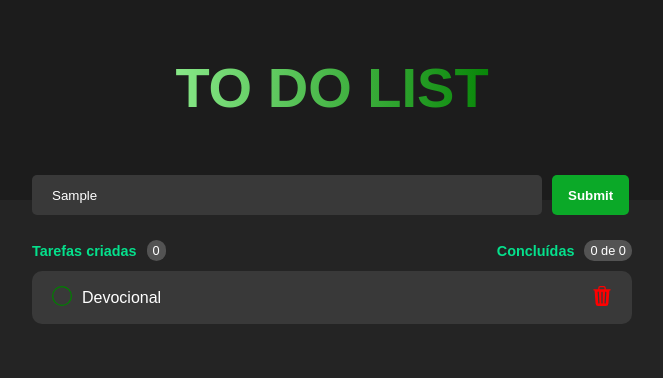
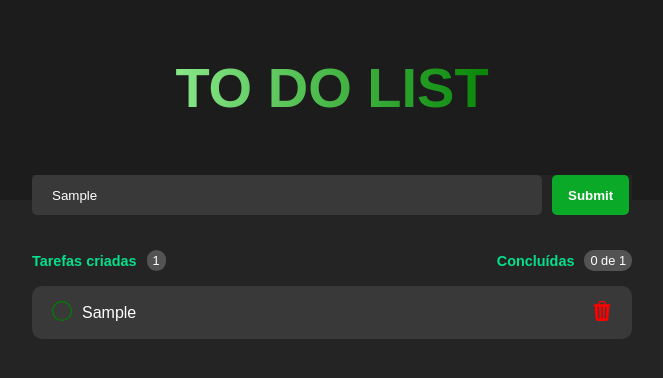
Before and after one commit to PedroHenriqueBS/ToDoList, a React app: page / in a window 1280 px wide. Both pictures are taken after typing "Sample" into the empty fields and a click on the button "Submit". Shown: the top 378 px of the page, without its empty margins (308-971 px from the left). Built offline with nearby package versions, Linux system fonts and the light colour scheme.

Commit message:
feat: task functionality

```diff
--- a/src/App.js
+++ b/src/App.js
@@ -3,6 +3,7 @@ import GlobalStyle from "./styles/global";
 import Layout from './components/Layout'
 
 export default function App(){
+
   return (
     <>
       <GlobalStyle />
--- a/src/components/Header/index.js
+++ b/src/components/Header/index.js
@@ -1,12 +1,10 @@
 import React from "react";
 import { Container } from "./styles";
-import Search from '../Search/index';
 
 export default function Header() {
   return (
     <Container>
       <h1>TO DO LIST</h1>
-      <Search />
     </Container>
   );
 }
--- a/src/components/Layout/index.js
+++ b/src/components/Layout/index.js
@@ -5,6 +5,7 @@ import Header from "../Header";
 import Tasks from "../Tasks";
 
 export default function Layout() {
+
   return (
     <Container>
       <Header />
--- a/src/components/Search/index.js
+++ /dev/null
@@ -1,11 +0,0 @@
-import React from "react";
-import { Container } from "./styles";
-
-export default function Search(){
-  return(
-    <Container>
-      <input type="text" placeholder="Adicionar uma nova tarefa"/>
-      <button>Submit</button>
-    </Container>
-  );
-}
--- a/src/components/Search/styles.js
+++ /dev/null
@@ -1,32 +0,0 @@
-import styled from "styled-components"
-
-export const Container = styled.div`
-  max-width: 600px;
-  width: 100%;
-  display: flex;
-  gap: 10px;
-
-  input {
-    width: calc(100% - 90px);
-    height: 2.5rem;
-    border-radius: 5px;
-    border: none;
-    background-color: #393939;
-    padding-left: 20px;
-
-  }
-
-  button {
-    padding: 0 1rem;
-    border-radius: 5px;
-    border: none;
-    background-color: #0BA928;
-    font-weight: bold;
-    cursor: pointer;
-    transition: .1s;
-
-    &:active {
-      box-shadow: 1px 1px 5px green;
-    }
-  }
-`;
--- a/src/components/Tasks/index.js
+++ b/src/components/Tasks/index.js
@@ -1,14 +1,91 @@
-import React from "react";
+import React, { useState } from "react";
 import { Container } from "./styles";
 
-import TasksBox from "../Tasks/tasksBox/index";
 import TasksCounter from "./tasksCounter";
+import TasksBox from "./tasksBox";
 
-export default function Tasks(){
-  return(
+export default function Tasks() {
+  const [tasks, setTasks] = useState([]);
+  const [total, setTotal] = useState(0);
+  const [variavel, setVariavel] = useState(""); // Armazena o valor do input
+
+  const handleChange = (event) => {
+    setVariavel(event.target.value); // Atualiza o valor com o input
+  };
+
+  function handleCreated() {
+    setTasks((prevState) => [
+      ...prevState,
+      {
+        id: Math.random(),
+        complete: 0,
+        check: false,
+        text: variavel,
+        deleted: false,
+      }
+    ],
+    setTotal((prevState) => prevState + 1));
+  }
+
+  function handleCheck(taskId) {
+    setTasks((prevState) =>
+      prevState.map((task) =>
+        task.id === taskId
+          ? { ...task, check: !task.check }
+          : task
+      )
+    );
+  }
+
+  function handleRemove(taskId) {
+    setTasks((prevState) => {
+      const newTasks = prevState.filter((task) => task.id !== taskId); // Remove a tarefa
+      setTotal((prevState) => prevState - 1); // Atualiza o contador baseado no novo tamanho do array
+      return newTasks;
+    });
+  }
+
+
+  function handleComplete(id) {
+    setTasks((prevState) => (
+      prevState.map((task) => (
+        task.id === id)
+        ? {...task, complete: task.check ? task.complete + 1 : task.complete- 1}
+        : task
+        )
+      )
+    )
+  }
+
+  return (
     <Container>
-      <TasksCounter />
-      <TasksBox />
+      <div className="search">
+        <input
+          type="text"
+          placeholder="Adicionar uma nova tarefa"
+          onChange={handleChange}
+          value={variavel}
+        />
+        <button onClick={handleCreated}>Submit</button>
+      </div>
+
+      <TasksCounter tipo={tasks} taskTotal={total} />
+
+      {tasks.map((item) => (
+        <TasksBox
+          key={item.id}
+          onCheck={handleCheck}
+          onRemove={handleRemove}
+          onComplete={handleComplete}
+          tasks={{
+            id: item.id,
+            complete: item.complete,
+            check: item.check,
+            text: item.text,
+            delete: item.deleted,
+          }}
+        />
+      ))}
     </Container>
   );
 }
--- a/src/components/Tasks/styles.js
+++ b/src/components/Tasks/styles.js
@@ -5,5 +5,35 @@ export const Container = styled.div`
   width: 100%;
   display: flex;
   flex-direction: column;
-  margin: 40px auto;
+  margin: auto;
+
+  .search {
+    display: flex;
+    gap: 10px;
+    margin-bottom: 10px;
+    transform: translateY(-25px);
+
+    input {
+      width: calc(100% - 90px);
+      height: 2.5rem;
+      border-radius: 5px;
+      border: none;
+      background-color: #393939;
+      padding-left: 20px;
+    }
+
+    button {
+      padding: 0 1rem;
+      border-radius: 5px;
+      border: none;
+      background-color: #0BA928;
+      font-weight: bold;
+      cursor: pointer;
+      transition: .1s;
+
+      &:active {
+        box-shadow: 1px 1px 5px green;
+      }
+    }
+  }
 `;
--- a/src/components/Tasks/tasksBox/index.js
+++ b/src/components/Tasks/tasksBox/index.js
@@ -1,20 +1,39 @@
+"use client";
+
 import React from "react";
 import { Container } from "./styles";
-import circle from '../../../assets/circle.svg';
-import circleCheck from '../../../assets/check-circle.svg';
-import remove from '../../../assets/remove.svg'
+import circle from "../../../assets/circle.svg";
+import circleCheck from "../../../assets/check-circle.svg";
+import remove from "../../../assets/remove.svg";
 
-export default function TasksBox(){
-  return(
-    <Container>
-      <div>
-        <button>
-          <img src={circle} alt="ola"></img>
+export default function TasksBox(props) {
+  return (
+    <Container
+
+      style={{
+        background: props.tasks.check === true ? "rgba(57, 57, 57, .3)" : "rgba(57, 57, 57, 1)",
+      }}
+    >
+      {console.log(props.tasks.total)}
+      <div style={{background: 'transparent'}}>
+        <button onClick={() => {props.onCheck(props.tasks.id), props.onComplete(props.tasks.id)}}>
+          <img
+            src={props.tasks.check ? circleCheck : circle}
+            alt="button check"
+          ></img>
         </button>
-        <span>Devocional</span>
+        <span
+          style={{
+            textDecoration: props.tasks.check === true ? "line-through" : "none",
+            color: props.tasks.check === true ? "rgba(255, 255, 255, .4)" : "#fff",
+          }}
+        >
+          {props.tasks.text}
+
+        </span>
       </div>
-      <button className="remove">
-        <img src={remove} alt="ola"></img>
+      <button className="remove" onClick={() => props.onRemove(props.tasks.id)}>
+        <img src={remove} alt="Remover tarefa"></img>
       </button>
     </Container>
   );
--- a/src/components/Tasks/tasksBox/styles.js
+++ b/src/components/Tasks/tasksBox/styles.js
@@ -1,18 +1,20 @@
 import styled from "styled-components";
 
 export const Container = styled.div`
-  background-color: #393939;
   display: flex;
   justify-content: space-between;
   padding: 15px 20px;
   border-radius: 10px;
-  margin-top: 10px;
+  margin: 5px 0;
 
   div {
     display: flex;
     align-items: center;
     gap: 10px;
+  }
 
+  img, span {
+    background-color: transparent;
   }
 
   button, .remove {
--- a/src/components/Tasks/tasksCounter/index.js
+++ b/src/components/Tasks/tasksCounter/index.js
@@ -1,17 +1,41 @@
+"use client";
+
 import React from "react";
 import { Container } from "./styles";
 
-export default function TasksCounter(){
-  return(
+export default function TasksCounter({ tipo, taskTotal }) {
+  console.log(taskTotal)
+  // Soma dos valores maiores que 0
+  const totalConcluidas = tipo.reduce((acumulador, elementoAtual) => {
+    return elementoAtual.complete > 0 ? acumulador + elementoAtual.complete : acumulador;
+  }, 0);
+
+  const totalCriadas = tipo.reduce((acumulador, elementoAtual) => elementoAtual.total, 0);
+
+  return (
     <Container>
+      {tipo.length > 0 ? (
+        <>
           <div>
             <p>Tarefas criadas</p>
-        <span>0</span>
+            <span>{taskTotal}</span>
           </div>
           <div>
             <p>Concluídas</p>
-        <span>0 de 0</span>
+            <span>{totalConcluidas} de {taskTotal}</span>
           </div>
+        </>
+      ) : (
+        <h1
+          style={{
+            color: "#d3d3d3",
+            fontSize: "12px",
+            margin: "auto",
+          }}
+        >
+          Não há tarefas aqui, adicione uma nova!
+        </h1>
+      )}
     </Container>
   );
 }
--- a/src/components/Tasks/tasksCounter/styles.js
+++ b/src/components/Tasks/tasksCounter/styles.js
@@ -2,7 +2,8 @@ import styled from "styled-components";
 
 export const Container = styled.div`
   display: flex;
-    justify-content: space-between;
+  justify-content: space-between;
+  margin-bottom: 10px;
 
     div {
       display: flex;
--- a/src/styles/global.js
+++ b/src/styles/global.js
@@ -2,6 +2,7 @@ import { createGlobalStyle } from "styled-components";
 
 export default createGlobalStyle`
   body, html, * {
+    background-color: #242424;
     margin: 0;
     padding: 0;
     box-sizing: border-box;
```
Lines whose indentation alone changed are shown as unchanged.
